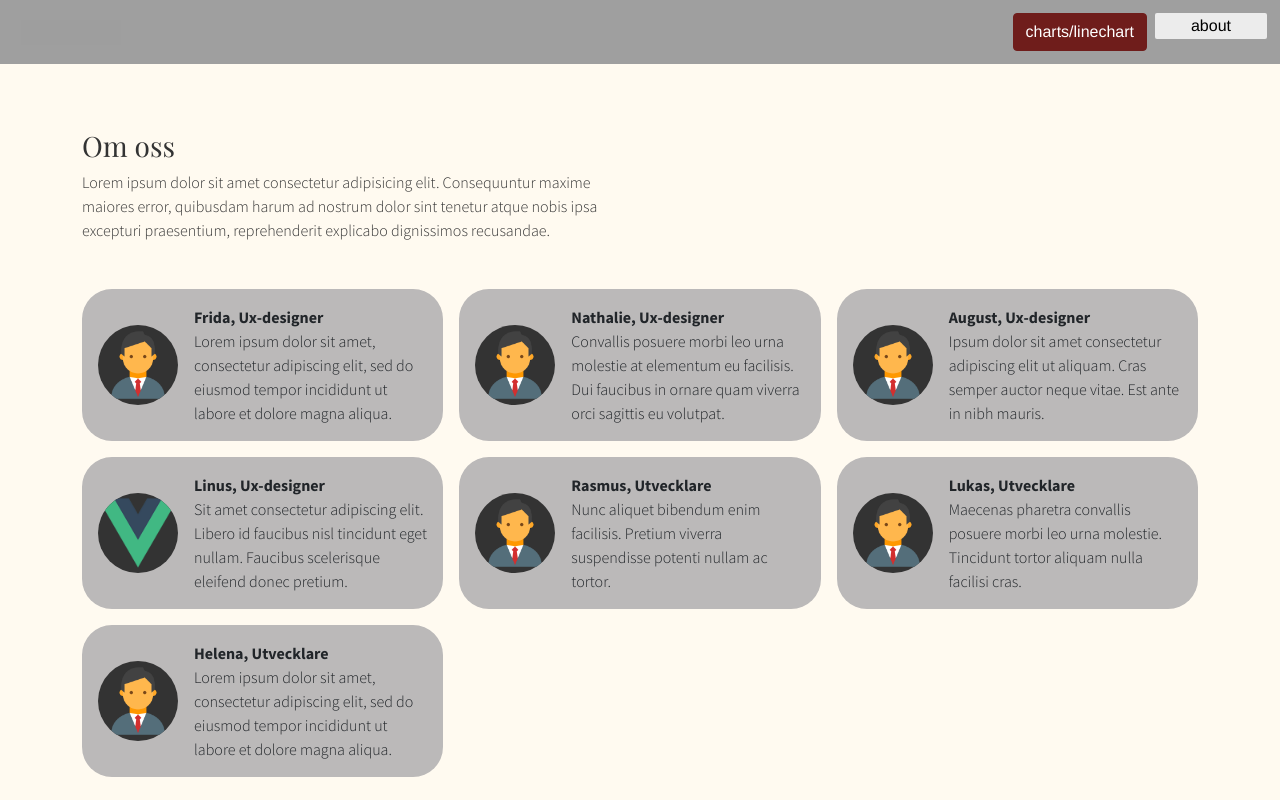
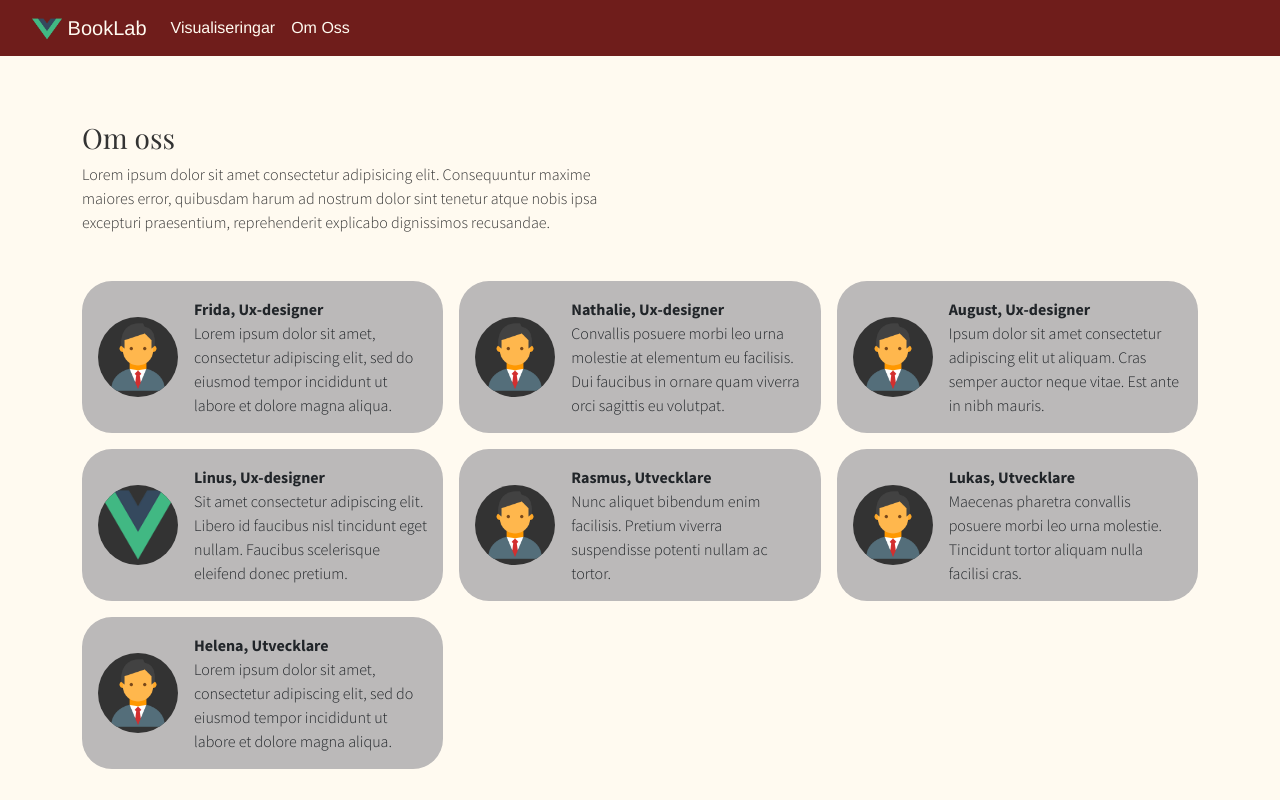
Before and after one commit to Rasber23/operation-ux, a Vue app: page /#/about in a window 1280 px wide. Built offline with nearby package versions, Linux system fonts and the light colour scheme; grey boxes are pictures that could not be loaded.

Commit message:
<fix> Navbar

```diff
--- a/src/components/ChartMenu.vue
+++ b/src/components/ChartMenu.vue
@@ -1,8 +1,8 @@
 <template>
-  <nav class="navbar col-2 d-none d-lg-block">
-    <ul class="navbar-nav">
-      <li class="nav-item">
-        <router-link class="nav-link" to="/charts/linechart">
+  <nav class="chartbar col-2 d-none d-lg-block">
+    <ul class="chartbar-nav">
+      <li class="chart-item">
+        <router-link class="chart-link" to="/charts/linechart">
         <svg
             aria-hidden="true"
             focusable="false"
@@ -26,11 +26,11 @@
               ></path>
             </g>
           </svg>
-        <span>Linechart</span>
+        <span>Publicerade verk inom genre per år</span>
         </router-link>
       </li>
-      <li class="nav-item">
-        <router-link class="nav-link" to="/charts/barchart">
+      <li class="chart-item">
+        <router-link class="chart-link" to="/charts/barchart">
         <svg
             aria-hidden="true"
             focusable="false"
@@ -54,11 +54,11 @@
               ></path>
             </g>
           </svg>
-        <span>Barchart</span>
+        <span>Genres popularitet genom åren</span>
         </router-link>
       </li>
-      <li class="nav-item">
-        <router-link class="nav-link" to="/charts/bookofdeath">
+      <li class="chart-item">
+        <router-link class="chart-link" to="/charts/bookofdeath">
         <svg
             aria-hidden="true"
             focusable="false"
@@ -82,7 +82,7 @@
               ></path>
             </g>
           </svg>
-        <span>Book of Death</span>
+        <span>Kan författaren överleva vikten av sina böcker</span>
         </router-link>
       </li>
     </ul>
@@ -102,7 +102,7 @@ export default {
 
 
 <style scoped>
-.navbar {
+.chartbar {
   background-color: var(--secondary);
   height: 90%;
   margin-top: 1rem;
@@ -110,14 +110,9 @@ export default {
   border-radius: 1rem 1rem;
   overflow: hidden;
   padding: 0;
-
-  /*
-  skall inte vara här skall fixas med grid eller flexbox.
-  */
-  width: 15%;
 }
 
-.navbar-nav {
+.chartbar-nav {
   list-style: none;
   padding: 0;
   margin: 0;
@@ -127,11 +122,11 @@ export default {
   height: 85vh;
 }
 
-.nav-item {
+.chart-item {
   width: 100%;
 }
 
-.nav-link {
+.chart-link {
   display: flex;
   align-items: center;
   height: 5rem;
@@ -139,7 +134,7 @@ export default {
   text-decoration: none;
 }
 
-.nav-link:hover {
+.chart-link:hover {
   filter: grayscale(0%) opacity(1);
   background: var(--primary);
   color: #BBB9B9;
@@ -149,7 +144,7 @@ export default {
   margin-left: 1rem;
 }
 
-.nav-link svg {
+.chart-link svg {
   width: 2rem;
   min-width: 2rem;
   margin: 0 1.5rem;
--- a/src/components/Header.vue
+++ b/src/components/Header.vue
@@ -1,56 +1,92 @@
 <template>
-  <div class="nav">
-    <router-link to="/">
-      <img src="http://placekitten.com/100/25" alt="" />
-    </router-link>
-
-    <div class="menuCon">
-      <input class="btn btn-primary" type="button" value="charts/linechart" @click="navigate" />
-      <input class="navButton" type="button" value="about" @click="navigate" />
+  <nav class="navbar sticky-top navbar-expand-lg navbar-light bg-primary">
+    <div class="container-fluid">
+      <router-link class="navbar-brand" to="/">
+        <img src="../assets/logo.png" alt="" width="30" height="24" class="d-inline-block align-text-top" />
+        BookLab
+      </router-link>
+      <button
+        class="navbar-toggler"
+        type="button"
+        data-bs-toggle="collapse"
+        data-bs-target="#navbarSupportedContent"
+        aria-controls="navbarSupportedContent"
+        aria-expanded="false"
+        aria-label="Toggle navigation"
+      >
+        <span class="navbar-toggler-icon"></span>
+      </button>
+      <div class="collapse navbar-collapse" id="navbarSupportedContent">
+        <ul class="navbar-nav me-2 mb-2 mb-lg-0">
+          <li class="nav-item dropdown d-md-block d-lg-none">
+            <a
+              class="nav-link dropdown-toggle"
+              href="#"
+              id="navbarDropdown"
+              role="button"
+              data-bs-toggle="dropdown"
+              aria-expanded="false"
+            >
+              Visualiseringar
+            </a>
+            <ul class="dropdown-menu" aria-labelledby="navbarDropdown">
+              <li>
+                <router-link class="dropdown-item" to="/charts/linechart"
+                  >Publicerade verk inom genre per år</router-link
+                >
+              </li>
+              <li><hr class="dropdown-divider" /></li>
+              <li>
+                <router-link class="dropdown-item" to="/charts/barchart">Genres popularitet genom åren</router-link>
+              </li>
+              <li><hr class="dropdown-divider" /></li>
+              <li>
+                <router-link class="dropdown-item" to="/charts/bookofdeath"
+                  >Kan författaren överleva vikten av sina böcker</router-link
+                >
+              </li>
+            </ul>
+          </li>
+          <li class="nav-item d-none d-md-none d-lg-block">
+            <router-link class="nav-link" to="/charts/linechart"> Visualiseringar </router-link>
+          </li>
+          <li class="nav-item">
+            <router-link class="nav-link" to="/about"> Om Oss </router-link>
+          </li>
+        </ul>
+      </div>
     </div>
-  </div>
+  </nav>
 </template>
 
 <script>
 export default {
   name: "Header",
-  methods: {
-    navigate(evt) {
-      this.$router.push("/" + evt.target.value)
-    },
-  },
+  methods: {},
 }
 </script>
 
-<style scoped>
-.menuCon {
-  margin: 0;
-  padding: 0.5em;
-  display: flex;
-  justify-content: center;
-}
+<style scoped lang="scss">
 img {
   display: flex;
   align-self: center;
   margin-left: 1em;
 }
 
-.nav {
-  padding: 5px;
-  display: flex;
-  align-items: center;
-  justify-content: space-between;
-  background: #9f9f9f;
+.navbar .navbar-nav > li .navbar-item,
+.navbar .navbar-brand {
+  color: var(--white) !important;
 }
 
-.navButton {
-  background-color: #ececec;
-  transition-duration: 0.4s;
-  border: none;
-  width: 7em;
-  height: fit-content;
-  margin-left: 0.5em;
-  border: #2c3e50 4px;
-  border-radius: 2px;
+.nav-link {
+  color: var(--white) !important;
+}
+
+.dropdown-menu {
+  background-color: var(--secondary) !important;
+}
+
+.dropdown-item {
+  color: var(--white) !important;
 }
 </style>
```
